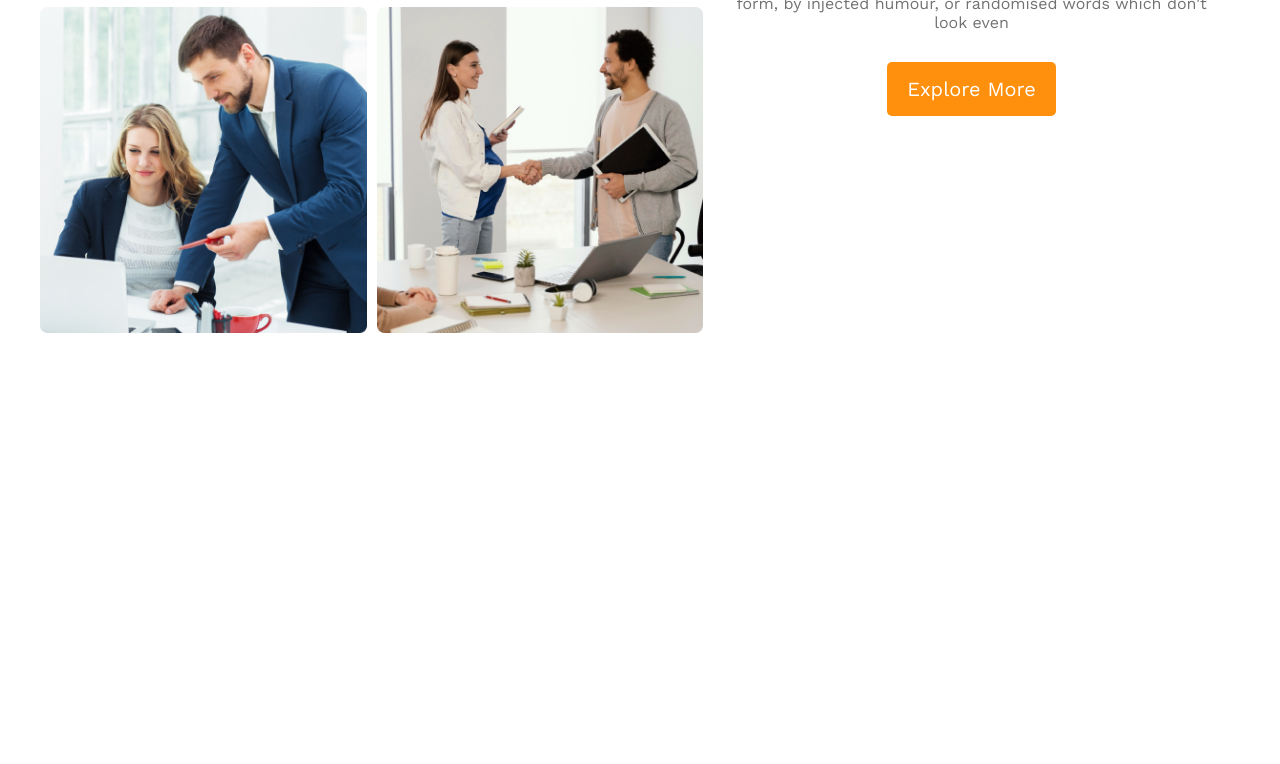
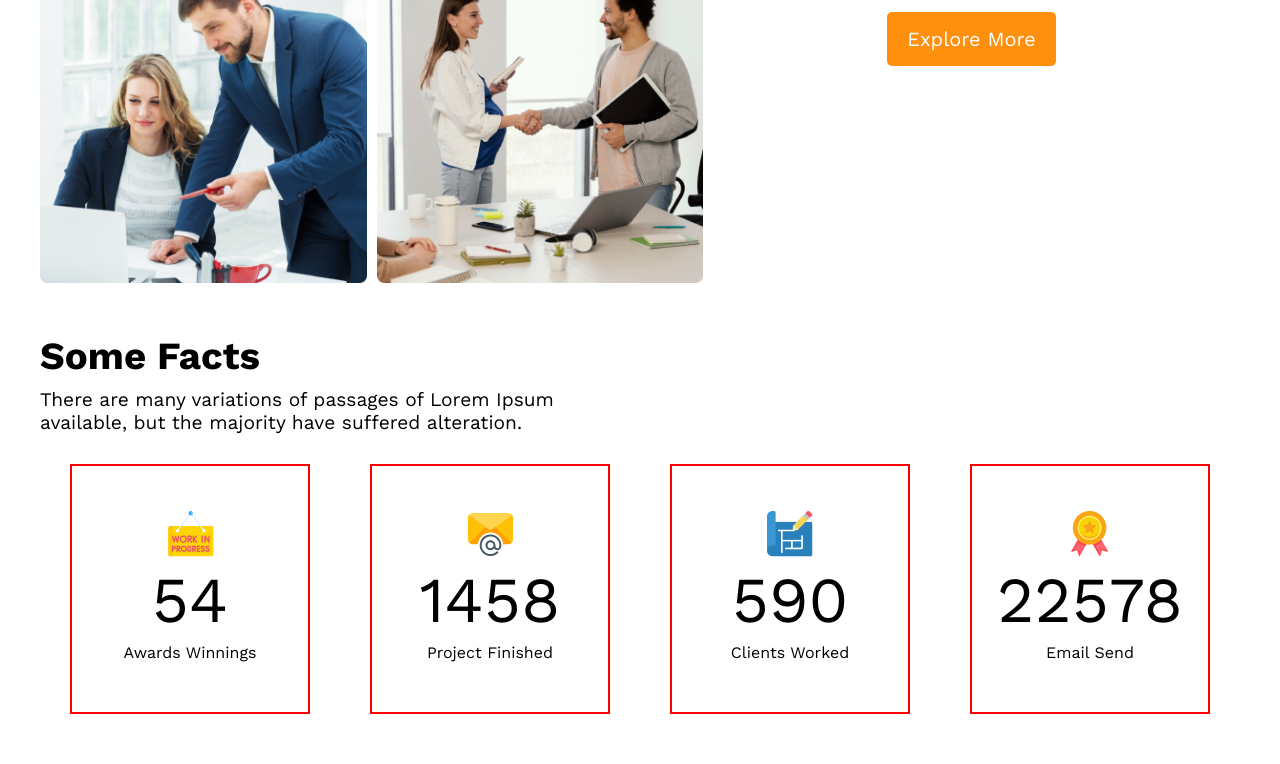
Before and after one commit to ahmedraza069/g3-architect-responsive-website, a plain HTML site: page index.html in a window 1280 px wide. Shown: the part 1542-2306 px from the top of the page. Before the commit the page ends 1975 px from the top, so only its background shows below. Drawn offline with nearby package versions, Linux system fonts and the light colour scheme; a web font is replaced by a local one.

Commit message:
complete responsive some fact section

```diff
--- a/css/style.css
+++ b/css/style.css
@@ -47,7 +47,7 @@ nav ul li a{
     font-weight: 700;
     color: #131313;
     text-align: center;
-    margin: 80px 0px 30px 0px;
+    margin: 30px 0px 30px 0px;
 }
 .section_description{
     color: #727272;
@@ -77,7 +77,7 @@ nav ul li a{
     display: flex;
     justify-content: space-between;
     align-items: center;
-    margin: 80px 0px;
+    margin: 80px 0px 0px 0px;
 }
 .features_image{
     display: grid;
@@ -104,14 +104,42 @@ nav ul li a{
 .second{
     color: #FF900E;
 }
+.facts_title{
+    font-size: 2.4rem;
+    margin: 10px 0px;
+}
+.facts_description{
+    font-size: 1.2em;
+    width: 50%;
+}
+.flex_item{
+    display: flex;
+    align-items: center;
+    justify-content: center;
 
-
-
-
-
-
-
-
+}
+.box_item{
+    display: flex;
+    justify-content: center;
+    align-items: center;
+    gap: 30px;
+    width: 250px;
+    height: 250px;
+    margin: 30px;
+    border: 2px solid red;
+}
+.box img{
+  margin-left: auto;
+  margin-right: auto;
+  display: block;
+}
+.box p{
+    text-align: center;
+    margin: 5px 0px;
+}
+.count_number{
+    font-size: 4em;
+}
 
 
 .hide{
@@ -141,6 +169,21 @@ nav ul li a{
     }
     .features_image{
         grid-template-columns: 1fr;
+        width: 100%;
+    }
+
+    .flex_item{
+        flex-direction: column;
+    }
+    .box_item{
+        width: 100%;
+    }
+    .facts_title{
+        text-align: center;
+    }
+    .facts_description{
+        text-align: center;
+        width: 100%;
     }
 }
 @media screen  and (min-width: 576px) and (max-width: 992px) {
@@ -160,6 +203,21 @@ nav ul li a{
     .features{
         flex-direction: column-reverse;
     }
+    .flex_item{
+        display: grid;
+        grid-template-columns: repeat(2, 1fr);
+        gap: 20px;
+    }
+    .box_item{
+        width: 85%;
+    }
+    .facts_title{
+        text-align: center;
+    }
+    .facts_description{
+        text-align: center;
+        width: 100%;
+    }
 }
 @media screen and (min-width: 992px) and (max-width: 1200px) {
     header{
--- a/index.html
+++ b/index.html
@@ -57,6 +57,45 @@
             </div>
            </div>
         </section>
+
+        <section>
+            <div class="container">
+                <div class="facts">
+                    <h3 class="facts_title">Some Facts</h3>
+                    <p class="facts_description">There are many variations of passages of Lorem Ipsum available, but the majority have suffered alteration.</p>
+                    <div class="flex_item">
+                      <div class="box_item">
+                        <div class="box">
+                            <img src="images/icons/customers.png" alt="" srcset="">
+                            <p class="count_number">54</p>
+                            <p>Awards Winnings</p>
+                        </div>
+                      </div>
+                    <div class="box_item">
+                        <div class="box">
+                            <img src="images/icons/email.png" alt="" srcset="">
+                            <p class="count_number">1458</p>
+                            <p>Project Finished</p>
+                        </div>
+                    </div>
+                      <div class="box_item">
+                        <div class="box">
+                            <img src="images/icons/projects.png" alt="" srcset="">
+                            <p class="count_number">590</p>
+                            <p>Clients Worked</p>
+                        </div>
+                      </div>
+                    <div class="box_item">
+                        <div class="box">
+                            <img src="images/icons/ribon.png" alt="" srcset="">
+                            <p class="count_number">22578</p>
+                            <p>Email Send</p>
+                        </div>
+                    </div>
+                    </div>
+                </div>
+            </div>
+        </section>
         <!-- features part end -->
 
 
```
